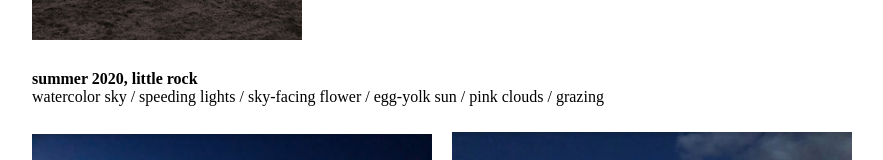
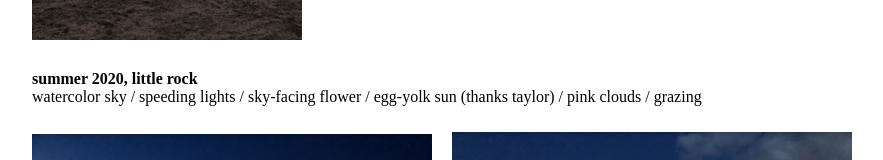
Before and after one commit to fibanneacci/digital-garden, a Gatsby site: page /album in a window 1280 px wide. Shown: the part 599-759 px from the top of the page, without its empty margins (138-1021 px from the left). Built offline with nearby package versions, Linux system fonts and the light colour scheme; Gatsby itself is replaced by a stand-in of ours.

Commit message:
egg yolk sun from my friend

```diff
--- a/src/pages/album.js
+++ b/src/pages/album.js
@@ -23,7 +23,7 @@ const AlbumPage = () => {
 			<img src={Sparrows} alt='sparrows flying up-and-down in a blob' style={{ padding: '10px' }}></img>
 			<p style={{ marginLeft: '10px' }}>
 				<b>summer 2020, little rock</b><br />
-				watercolor sky / speeding lights / sky-facing flower / egg-yolk sun / pink clouds / grazing
+				watercolor sky / speeding lights / sky-facing flower / egg-yolk sun (thanks taylor) / pink clouds / grazing
 			</p>
 			<img src={WatercolorSky} alt='blue and purple dark sky with mountain silouhette' style={{ width: '400px', height: 'auto', padding: '10px' }} />
 			<img src={SpeedingLights} alt='car lights stretched out over bridge' style={{ width: '400px', height: 'auto', padding: '10px' }} />
```
